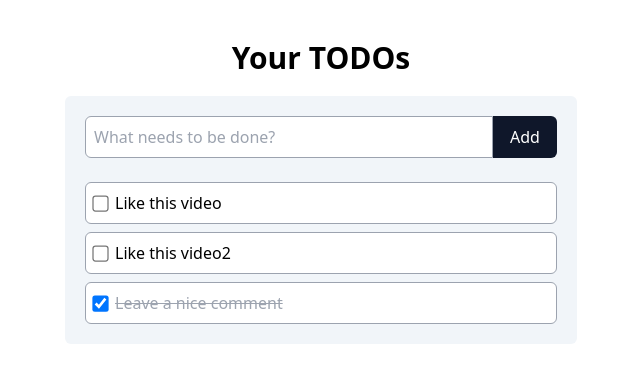
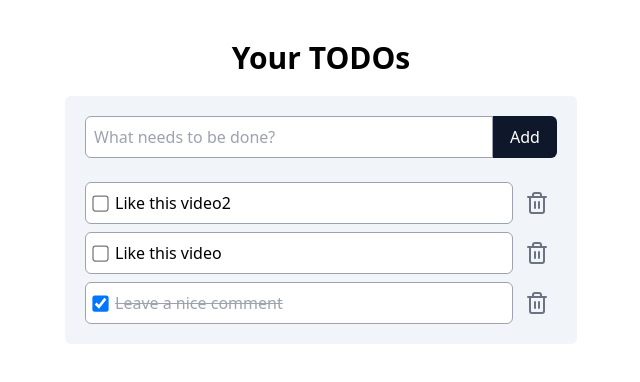
Before and after one commit to crichterdev/2024-react-beginner, a React (Vite) app: page / in a window 1280 px wide. Shown: the top 382 px of the page, without its empty margins (319-959 px from the left). Built offline with nearby package versions, Linux system fonts and the light colour scheme.

Commit message:
Derive state (sort), component rendering explained, prop drilling, conditional rendering

```diff
--- a/src/App.tsx
+++ b/src/App.tsx
@@ -2,6 +2,7 @@
 import TodoItem from "./components/TodoItem"
 import { dummyData as dummyData } from "./data/todos"
 import AddTodoForm from "./components/AddTodoForm";
+import TodoList from "./components/TodoList";
 
 function App() {
   const [todos, setTodos] = useState(dummyData)
@@ -24,24 +25,22 @@
     )
   }
 
+  function todoDelete(id: number): void {
+    setTodos(prevTodos => prevTodos.filter(todo => todo.id !== id))
+  }
+
   return (
-    <main className="py-10 h-screen space-y-5">
+    <main className="py-10 h-screen space-y-5 overflow-auto">
       <h1 className="font-bold text-3xl text-center">
         Your TODOs
       </h1>
       <div className="max-w-lg mx-auto bg-slate-100 rounded-md p-5 space-y-6">
         <AddTodoForm
           onSubmit={addTodo} />
-        <div className="space-y-2">
-          {todos.map(todo => (
-            <TodoItem
-              key={todo.id}
-              todo={todo}
-              onCompletedChange={setTodoCompleted}
-            />
-          ))
-          }
-        </div>
+       <TodoList
+       todos={todos}
+       onCompletedChange={setTodoCompleted}
+       onDelete={todoDelete}/>
       </div>
     </main>
   )
--- a/src/components/TodoItem.tsx
+++ b/src/components/TodoItem.tsx
@@ -1,14 +1,16 @@
+import { Trash2 } from "lucide-react";
 import { Todo } from "../types/todo";
 
 interface TodoItemProps {
     todo: Todo;
     onCompletedChange: (id: number, completed: boolean) => void;
+    onDelete: (id: number) => void;
 
 }
-export default function TodoItem({ todo, onCompletedChange }: TodoItemProps) {
+export default function TodoItem({ todo, onCompletedChange, onDelete }: TodoItemProps) {
     return (
-        <div>
-            <label className="flex items-center gap-2 border rounded-md p-2 border-gray-400 bg-white hover:bg-slate-50">
+        <div className="flex items-center gap-1">
+            <label className="flex items-center gap-2 border rounded-md p-2 border-gray-400 bg-white hover:bg-slate-50 grow">
                 <input
                     type="checkbox"
                     checked={todo.completed}
@@ -18,8 +20,15 @@
                 <span className={todo.completed ? "line-through text-gray-400" : ""}>
                     {todo.title}
                 </span>
+            </label>
+            <button
+            onClick={()=> onDelete(todo.id)}
+            className="p-2">
+                <Trash2 className=" text-gray-500" />
 
-            </label>
+
+
+            </button>
 
         </div>
     )
--- /dev/null
+++ b/src/components/TodoList.tsx
@@ -0,0 +1,45 @@
+import { Todo } from "../types/todo";
+import TodoItem from "./TodoItem";
+
+interface TodoListProps {
+    todos: Todo[];
+    onCompletedChange: (id: number, completed: boolean) => void;
+    onDelete: (id: number) => void;
+}
+
+export default function TodoList({
+    todos,
+    onCompletedChange,
+    onDelete
+}: TodoListProps) {
+
+    const todosSorted = todos.sort((a, b) => {
+        if (a.completed === b.completed) {
+            return b.id - a.id;
+        }
+        return a.completed ? 1 : -1;
+
+    })
+
+    return (
+        <>
+            <div className="space-y-2">
+                {todosSorted.map(todo => (
+                    <TodoItem
+                        key={todo.id}
+                        todo={todo}
+                        onCompletedChange={onCompletedChange}
+                        onDelete={onDelete}
+                    />
+                ))
+                }
+            </div>
+
+            {todos.length === 0 && (
+                <p className="text-center text-sm text-gray-500">
+                    No todos yet. Pls add one
+                </p>
+            )}
+        </>
+    )
+}
```
